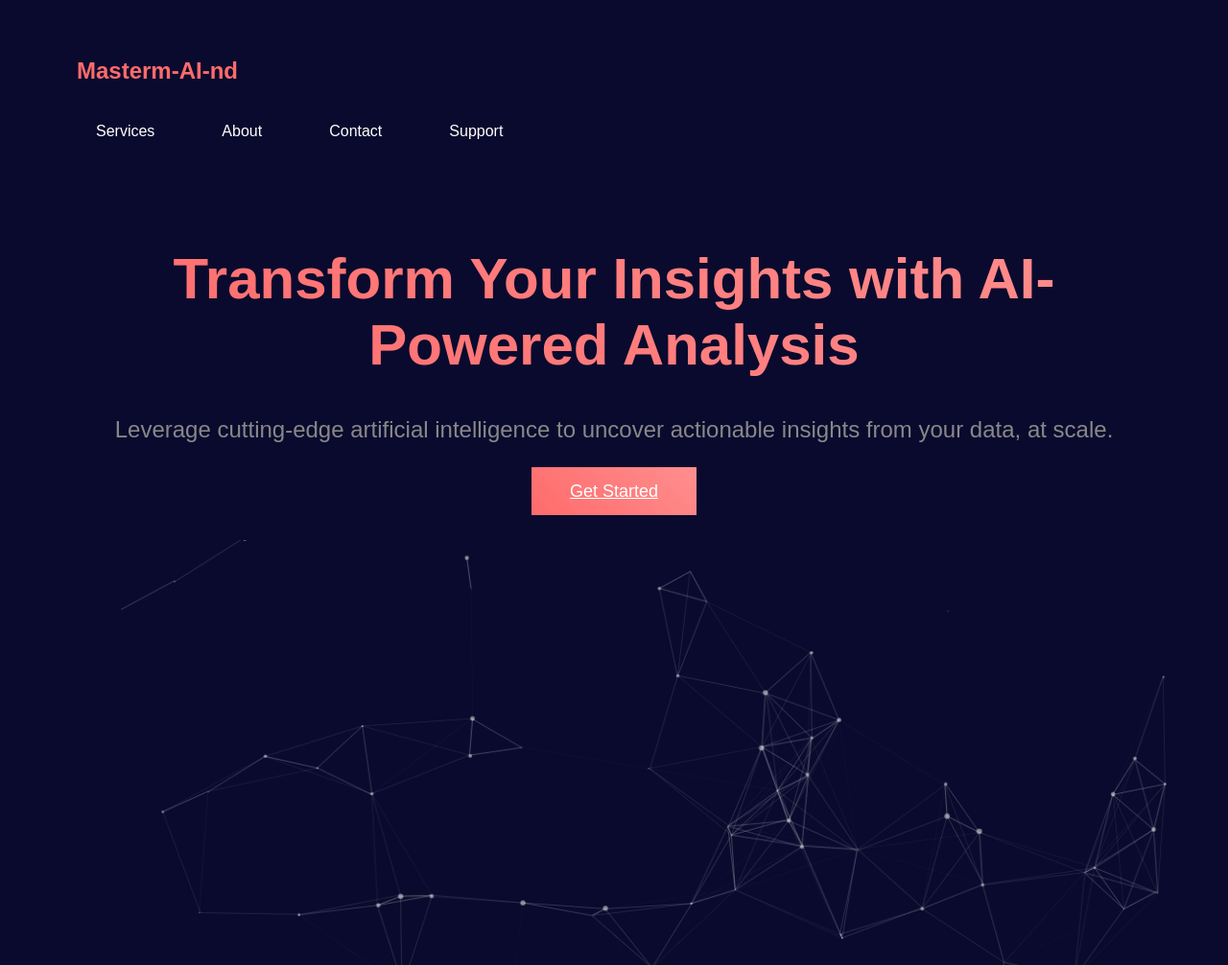
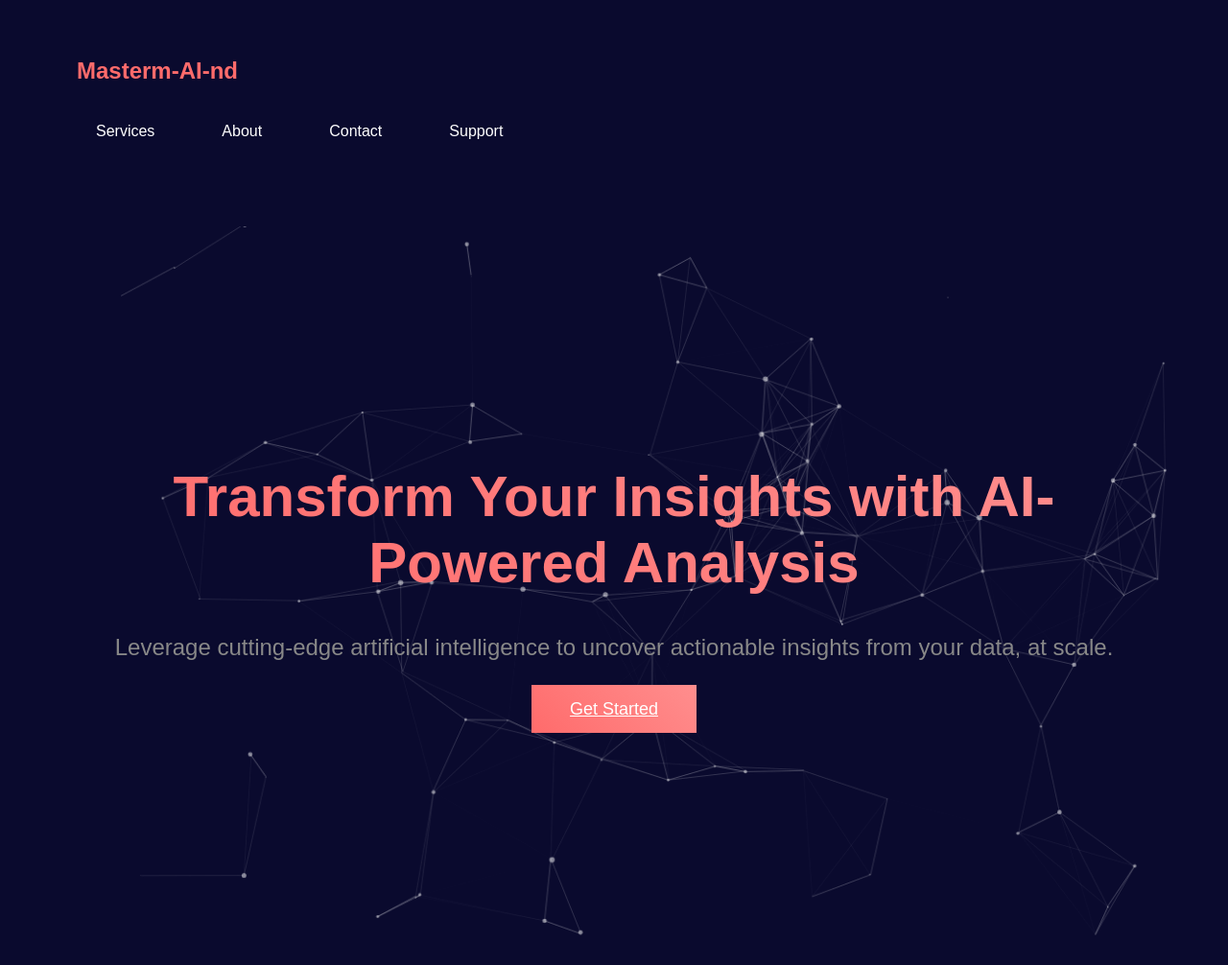
Before and after one commit to b99db78af6/b99db78af6.github.io, a plain HTML site: page index.html in a window 1280 px wide. Shown: the top 1006 px of the page at 96% size. Drawn offline with nearby package versions, Linux system fonts and the light colour scheme.

Commit message:
fix #2 for particles

```diff
--- a/index.html
+++ b/index.html
@@ -169,13 +169,12 @@
     </nav>
 
     <section class="hero">
-        <div class="particles-js" id="particles-js">
+        <div class="particles-js" id="particles-js"></div>
             <div class="hero-content">
                 <h1>Transform Your Insights with AI-Powered Analysis</h1>
                 <p class="hero-subtitle">Leverage cutting-edge artificial intelligence to uncover actionable insights from your data, at scale.</p>
                 <a href="#contact" class="cta-button">Get Started</a>
             </div>
-        </div>
     </section>
 
     <section class="features">
```
